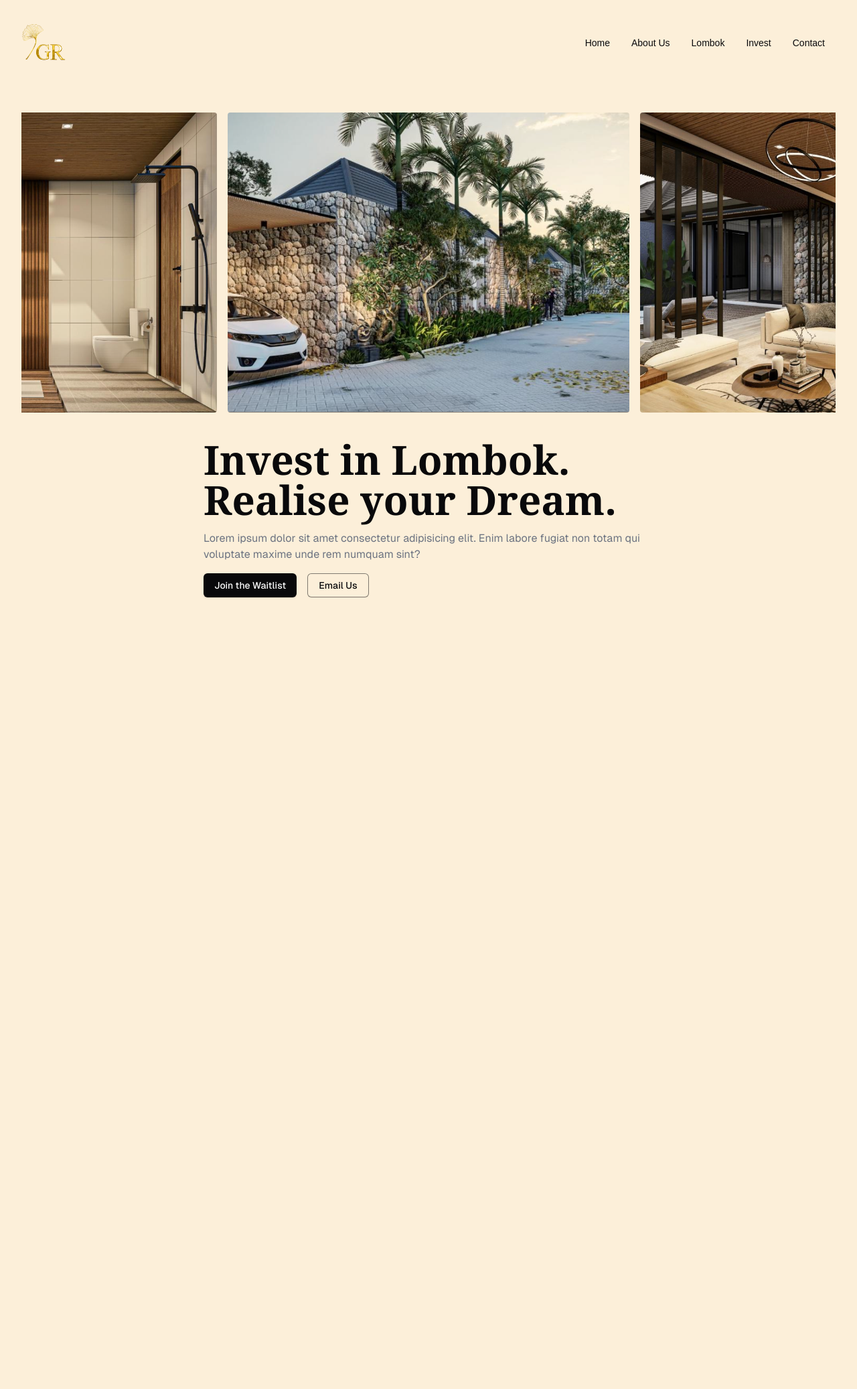
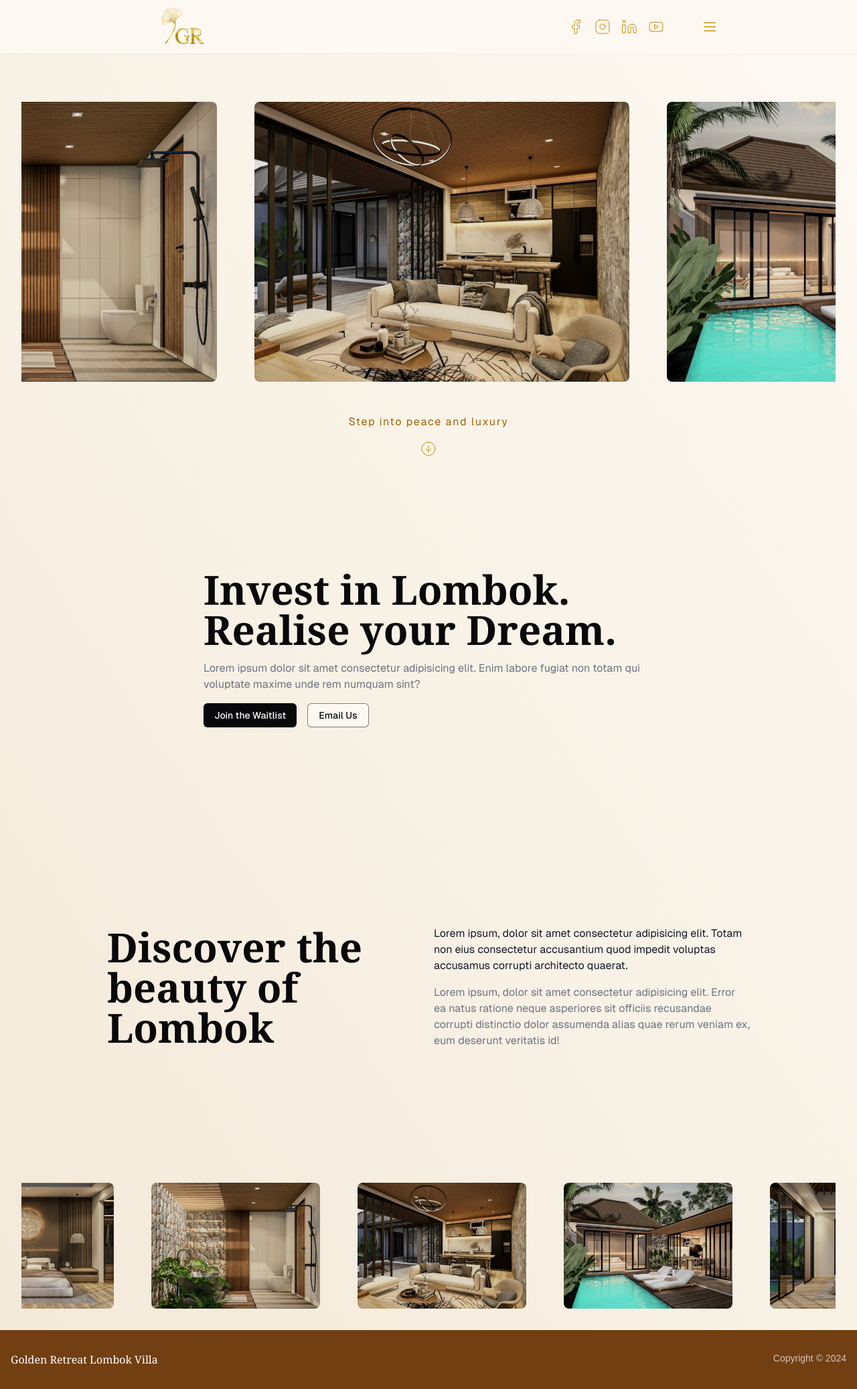
Before and after one commit to goldenretreatlombokvilla/gr_villa_280508, a Next.js app: page / in a window 1280 px wide. Shown: the whole page at 67% size. Before the commit the page ends 928 px from the top, so only its background shows below. Built offline with nearby package versions, Linux system fonts and the light colour scheme.

Commit message:
nav and homepage

```diff
--- a/app/about/page.tsx
+++ b/app/about/page.tsx
@@ -2,7 +2,7 @@ import Image from "next/image";
 
 export default function About() {
   return (
-    <div className="flex flex-col gap-8 items-center justify-start w-full h-screen px-10 max-w-6xl mx-auto">
+    <div className="flex flex-col gap-8 items-center justify-start w-full h-screen p-10 max-w-6xl mx-auto">
       <Image
         src="/villa/grlv_1.webp"
         alt="Golden Retreat Lombok Villa"
--- a/app/contact/page.tsx
+++ b/app/contact/page.tsx
@@ -2,7 +2,7 @@ import Image from "next/image";
 
 export default function Contact() {
   return (
-    <div className="flex flex-col gap-8 items-center justify-start w-full h-screen px-10 max-w-6xl mx-auto">
+    <div className="flex flex-col gap-8 items-center justify-start w-full h-screen p-10 max-w-6xl mx-auto">
       <Image
         src="/villa/grlv_2.webp"
         alt="Golden Retreat Lombok Villa"
--- a/app/globals.css
+++ b/app/globals.css
@@ -12,7 +12,7 @@
   --light: #f8f9fa;
 
   --accent: #007bff;
-  --accent-foreground: #ffffff;
+  --accent-foreground: hsl(38, 73%, 97%);
 }
 
 body {
@@ -21,7 +21,7 @@ body {
 
 @layer base {
   :root {
-    --background: 38 86% 92%;
+    --background: 38 73% 97%;
 
     --foreground: 240 10% 3.9%;
 
--- a/app/invest/page.tsx
+++ b/app/invest/page.tsx
@@ -2,7 +2,7 @@ import Image from "next/image";
 
 export default function Invest() {
   return (
-    <div className="flex flex-col gap-8 items-center justify-start w-full h-screen px-10 max-w-6xl mx-auto">
+    <div className="flex flex-col gap-8 items-center justify-start w-full h-screen p-10 max-w-6xl mx-auto">
       <Image
         src="/villa/grlv_7.webp"
         alt="Golden Retreat Lombok Villa"
--- a/app/layout.tsx
+++ b/app/layout.tsx
@@ -2,6 +2,7 @@ import type { Metadata } from "next";
 import localFont from "next/font/local";
 import "./globals.css";
 import Nav from "@/components/nav/nav";
+import Footer from "@/components/nav/footer";
 
 const geistSans = localFont({
   src: "./fonts/GeistVF.woff",
@@ -31,6 +32,7 @@ export default function RootLayout({
       >
         <Nav />
         {children}
+        <Footer />
       </body>
     </html>
   );
--- a/app/lombok/page.tsx
+++ b/app/lombok/page.tsx
@@ -2,7 +2,7 @@ import Image from "next/image";
 
 export default function Lombok() {
   return (
-    <div className="flex flex-col gap-8 items-center justify-start w-full h-screen px-10 max-w-6xl mx-auto">
+    <div className="flex flex-col gap-8 items-center justify-start w-full h-screen p-10 max-w-6xl mx-auto">
       <Image
         src="/villa/grlv_4.webp"
         alt="Golden Retreat Lombok Villa"
--- a/app/page.tsx
+++ b/app/page.tsx
@@ -4,7 +4,9 @@ import { Button } from "@/components/ui/button";
 import {
   Carousel,
   CarouselContent,
-  CarouselItem
+  CarouselItem,
+  CarouselNext,
+  CarouselPrevious
 } from "@/components/ui/carousel";
 import {
   Dialog,
@@ -18,6 +20,7 @@ import { Label } from "@/components/ui/label";
 import Form from "next/form";
 import Image from "next/image";
 import Autoplay from "embla-carousel-autoplay";
+import { ArrowDown, ArrowDown10, ArrowDownCircle } from "lucide-react";
 
 const handleWaitlist = () => {
   console.log("Form Submitted");
@@ -25,7 +28,7 @@ const handleWaitlist = () => {
 
 const images = [
   {
-    src: "/villa/grlv_1.webp",
+    src: "/villa/grlv_7.webp",
     alt: "Golden Retreat Villa"
   },
   {
@@ -38,66 +41,66 @@ const images = [
     alt: "Golden Retreat Villa"
   },
   {
+    src: "/villa/grlv_6.webp",
+    alt: "Golden Retreat Villa"
+  },
+  {
     src: "/villa/grlv_4.webp",
     alt: "Golden Retreat Villa"
   },
   {
     src: "/villa/grlv_5.webp",
     alt: "Golden Retreat Villa"
-  },
-  {
-    src: "/villa/grlv_6.webp",
-    alt: "Golden Retreat Villa"
-  },
-  {
-    src: "/villa/grlv_7.webp",
-    alt: "Golden Retreat Villa"
   }
 ];
 
 export default function Home() {
   return (
-    <div className="flex flex-col items-center justify-start min-h-screen font-[family-name:var(--font-geist-sans)]">
+    <div
+      className="flex flex-col items-center justify-start min-h-screen font-[family-name:var(--font-geist-sans)]
+    bg-gradient-to-tr from-yellow-700/10 to-transparent"
+    >
       <main className="flex flex-col gap-10 items-center justify-center px-8 pt-10">
-        {/* <div className="flex flex-col gap-2 items-center pt-10">
-          <Image
-            className="invert p-0 m-0 drop-shadow-xl"
-            src="/gr_logo.png"
-            alt="Golden Retreat Lombok Villa"
-            width={580}
-            height={100}
-            priority
-          />
-        </div> */}
-        <div className="flex flex-col md:flex-row gap-4 items-center">
+        <div className="flex flex-col gap-4 items-center px-0">
           <Carousel
-            opts={{ align: "center", loop: true }}
             plugins={[
               Autoplay({
-                delay: 6000
+                delay: 4000,
+                stopOnMouseEnter: true
               })
             ]}
+            opts={{ align: "center", loop: true }}
           >
-            <CarouselContent className="rounded-sm">
+            <CarouselContent className="my-8">
               {images.map((image, index) => (
                 <CarouselItem
                   key={index}
-                  className="md:basis-1/2 flex flex-col gap-4 items-center justify-center"
+                  className="flex flex-col gap-4 items-center justify-center lg:basis-1/2 lg:pl-14 group rounded-lg"
                 >
                   <Image
                     src={image.src}
                     alt={image.alt}
                     width={580}
                     height={200}
-                    priority
-                    className="object-cover w-full h-full rounded-sm"
+                    loading="eager"
+                    className="object-cover w-full h-full rounded-lg group-hover:scale-105 transition-all duration-300 group-hover:shadow-lg brightness-100 lg:brightness-90 group-hover:brightness-100"
                   />
                 </CarouselItem>
               ))}
             </CarouselContent>
           </Carousel>
+          <div className="flex flex-col gap-4 items-center">
+            <p className=" tracking-widest text-yellow-700 text-md ">
+              Step into peace and luxury
+            </p>
+
+            <ArrowDownCircle
+              className="w-6 h-6 text-yellow-600 stroke-1 stroke-current animate-pulse"
+              onClick={() => window.scrollTo({ top: 800, behavior: "smooth" })}
+            />
+          </div>
         </div>
-        <div className="flex flex-col gap-4 lg:max-w-2xl">
+        <div id="villa" className="flex flex-col gap-4 lg:max-w-2xl lg:py-32">
           <p className="text-4xl lg:text-6xl font-serif font-semibold">
             Invest in Lombok.<br></br> Realise your Dream.
           </p>
@@ -163,6 +166,53 @@ export default function Home() {
             </Button>
           </div>
         </div>
+        <div className="grid grid-cols-1 lg:grid-cols-[1fr_1fr] gap-4 items-center justify-center px-0 lg:px-32 lg:py-32">
+          <p className="text-4xl lg:text-6xl font-serif font-semibold">
+            Discover the beauty of Lombok
+          </p>
+          <div className="flex gap-4 flex-col">
+            <p className="text-md text-gray-900">
+              Lorem ipsum, dolor sit amet consectetur adipisicing elit. Totam
+              non eius consectetur accusantium quod impedit voluptas accusamus
+              corrupti architecto quaerat.
+            </p>
+            <p className="text-md text-gray-500">
+              Lorem ipsum, dolor sit amet consectetur adipisicing elit. Error ea
+              natus ratione neque asperiores sit officiis recusandae corrupti
+              distinctio dolor assumenda alias quae rerum veniam ex, eum
+              deserunt veritatis id!
+            </p>
+          </div>
+        </div>
+        <div className="flex flex-col gap-4 items-center px-0">
+          <Carousel
+            plugins={[
+              Autoplay({
+                delay: 3800,
+                stopOnMouseEnter: true
+              })
+            ]}
+            opts={{ align: "center", loop: true }}
+          >
+            <CarouselContent className="my-8">
+              {images.map((image, index) => (
+                <CarouselItem
+                  key={index}
+                  className="flex flex-col gap-4 items-center justify-center basis-1/2 lg:basis-1/4 lg:pl-14 group rounded-lg"
+                >
+                  <Image
+                    src={image.src}
+                    alt={image.alt}
+                    width={580}
+                    height={200}
+                    loading="eager"
+                    className="object-cover w-full h-full rounded-lg group-hover:scale-105 transition-all duration-300 group-hover:shadow-lg brightness-100 lg:brightness-90 group-hover:brightness-100"
+                  />
+                </CarouselItem>
+              ))}
+            </CarouselContent>
+          </Carousel>
+        </div>
       </main>
     </div>
   );
--- /dev/null
+++ b/components/nav/footer.tsx
@@ -0,0 +1,10 @@
+export default function Footer() {
+  return (
+    <footer className="flex flex-col px-4 gap-4 py-8 bg-yellow-900 text-white">
+      <div className="flex flex-row gap-4 items-between justify-between">
+        <p className="text-md font-serif ">Golden Retreat Lombok Villa</p>
+        <p className="text-sm opacity-70">Copyright © 2024</p>
+      </div>
+    </footer>
+  );
+}
--- a/components/nav/nav.tsx
+++ b/components/nav/nav.tsx
@@ -4,10 +4,14 @@ import Image from "next/image";
 import { Button } from "../ui/button";
 import {
   ArrowRightCircle,
+  Facebook,
   Inbox,
+  Instagram,
+  Linkedin,
   Menu,
   PanelRightOpen,
-  Send
+  Send,
+  Youtube
 } from "lucide-react";
 import {
   Sheet,
@@ -22,33 +26,25 @@ import Link from "next/link";
 
 const navItems = [
   {
-    name: "Home",
+    name: "Villa",
     link: "/"
-  },
-  {
-    name: "About Us",
-    link: "/about"
   },
   {
     name: "Lombok",
     link: "/lombok"
   },
   {
-    name: "Invest",
+    name: "Investment",
     link: "/invest"
-  },
-  {
-    name: "Contact",
-    link: "/contact"
   }
 ];
 
 export default function Nav() {
   return (
-    <nav className="flex flex-row items-center justify-between w-full bg-background min-h-[80px] pr-8">
+    <nav className="flex flex-row items-center justify-between w-full mx-auto lg:px-52 bg-background max-h-[80px] pr-8 sticky top-0 z-50  shadow-sm">
       <Link href="/">
         <Image
-          className="max-w-32 max-h-32 p-0 m-0"
+          className="max-w-32 max-h-32 p-0 m-0 drop-shadow-sm"
           src="/brand/logo_gr.png"
           alt="Golden Retreat Lombok Villa"
           width={200}
@@ -56,7 +52,7 @@ export default function Nav() {
           priority
         />
       </Link>
-      <div className="hidden md:flex flex-row items-center justify-end gap-0 w-full">
+      <div className="hidden flex-row items-center justify-end gap-0 w-full">
         {navItems.map((item) => (
           <a href={item.link} key={item.name}>
             <Button key={item.name} variant="link">
@@ -65,22 +61,36 @@ export default function Nav() {
           </a>
         ))}
       </div>
-      <div className="flex md:hidden flex-row items-center justify-end gap-4">
+      <div className="flex flex-row items-center justify-end gap-4">
+        <div className="hidden lg:flex flex-row gap-4 pr-10">
+          <Facebook className="min-w-4 min-h-4 stroke-1 text-yellow-600 hover:text-yellow-900" />
+          <Instagram className="min-w-4 min-h-4 stroke-1 text-yellow-600 hover:text-yellow-900" />
+          <Linkedin className="min-w-4 min-h-4 stroke-1 text-yellow-600 hover:text-yellow-900" />
+          <Youtube className="min-w-4 min-h-4 stroke-1 text-yellow-600 hover:text-yellow-900" />
+        </div>
         <Sheet>
           <SheetTrigger asChild>
             <Menu className="min-w-6 min-h-6 text-yellow-600 hover:text-yellow-900 opacity-70 stroke-2 hover:opacity-100" />
           </SheetTrigger>
           <SheetContent className="flex flex-col gap-4 items-start">
             <div className="flex flex-row gap-0 px-4 items-center justify-start">
-              <p className="text-4xl font-serif">Golden Retreat Lombok Villa</p>
+              <SheetClose asChild>
+                <a href="/" className="text-4xl font-serif drop-shadow-lg">
+                  Golden Retreat Lombok Villa
+                </a>
+              </SheetClose>
+              <SheetClose asChild>
+                <a href="/">
                   <Image
-                className="max-w-44 h-auto aspect-square object-contain -ml-10"
+                    className="max-w-44 h-auto aspect-square object-contain -ml-10 drop-shadow-md"
                     src="/brand/petal_gold.png"
                     alt="Golden Retreat Lombok Villa"
                     width={500}
                     height={500}
                     priority
                   />
+                </a>
+              </SheetClose>
             </div>
             <SheetClose />
             <SheetHeader className="hidden">
@@ -93,7 +103,7 @@ export default function Nav() {
                     <Button
                       key={item.name}
                       variant="link"
-                      className="font-thin text-md flex flex-row w-full justify-between "
+                      className="text-md flex flex-row w-full justify-between font-serif tracking-wider"
                     >
                       {item.name}
                       <ArrowRightCircle className="min-w-6 min-h-6 stroke-1 group-hover:opacity-90 opacity-30 group-hover:rotate-180 transition-all duration-300" />
@@ -111,11 +121,14 @@ export default function Nav() {
                 </Button>
               </SheetClose>
             </div>
+            <div></div>
             <SheetFooter className="opacity-50 text-sm font-sans bottom-2 items-end justify-end">
-              <p>
-                Copyright © 2024 |{" "}
-                <span className="">Golden Retreat Villa</span>
-              </p>
+              <div className="flex flex-row gap-4">
+                <Facebook className="min-w-6 min-h-6" />
+                <Instagram className="min-w-6 min-h-6" />
+                <Linkedin className="min-w-6 min-h-6" />
+                <Youtube className="min-w-6 min-h-6" />
+              </div>
             </SheetFooter>
           </SheetContent>
         </Sheet>
```
Lines whose indentation alone changed are shown as unchanged.
